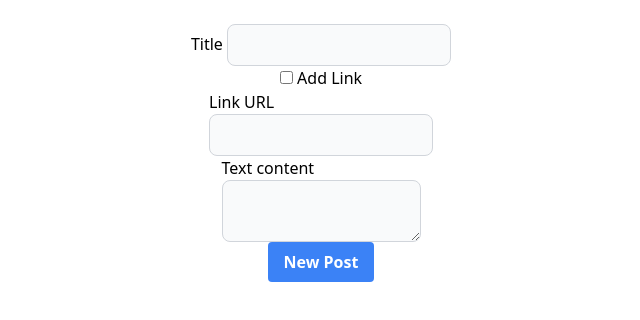
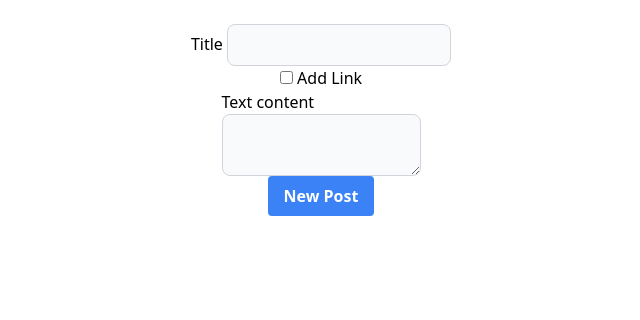
Before and after one commit to siwhelan/developers-with-problems, a SvelteKit app: page /forum/newPost in a window 1280 px wide. Shown: the top 320 px of the page, without its empty margins (319-959 px from the left). Built offline with nearby package versions, Linux system fonts and the light colour scheme; no server answers.

Commit message:
fix linter issues

```diff
--- a/src/hooks.server.js
+++ b/src/hooks.server.js
@@ -1,6 +1,10 @@
-import { connectDB } from './lib/utils/db';
+import { connectDB } from '$lib/utils/db';
 
-await connectDB();
+// Immediately invoke the asynchronous function
+(async () => {
+	await connectDB();
+})();
+
 export const handle = async ({ event, resolve }) => {
 	const response = await resolve(event);
 	return response;
--- a/src/routes/forum/newPost/+page.svelte
+++ b/src/routes/forum/newPost/+page.svelte
@@ -1,8 +1,8 @@
 <script>
 	import { enhance } from '$app/forms';
 
-	let link = true;
-	function handleOptionChange(event) {
+	let link = false;
+	function handleOptionChange() {
 		link = !link;
 	}
 	export let form;
@@ -11,7 +11,7 @@
 <form
 	method="POST"
 	action="?/create"
-	use:enhance={({ formElement, formData, action, cancel, submitter }) => {
+	use:enhance={() => {
 		return async ({ result, update }) => {
 			console.log(result);
 			update();
```
